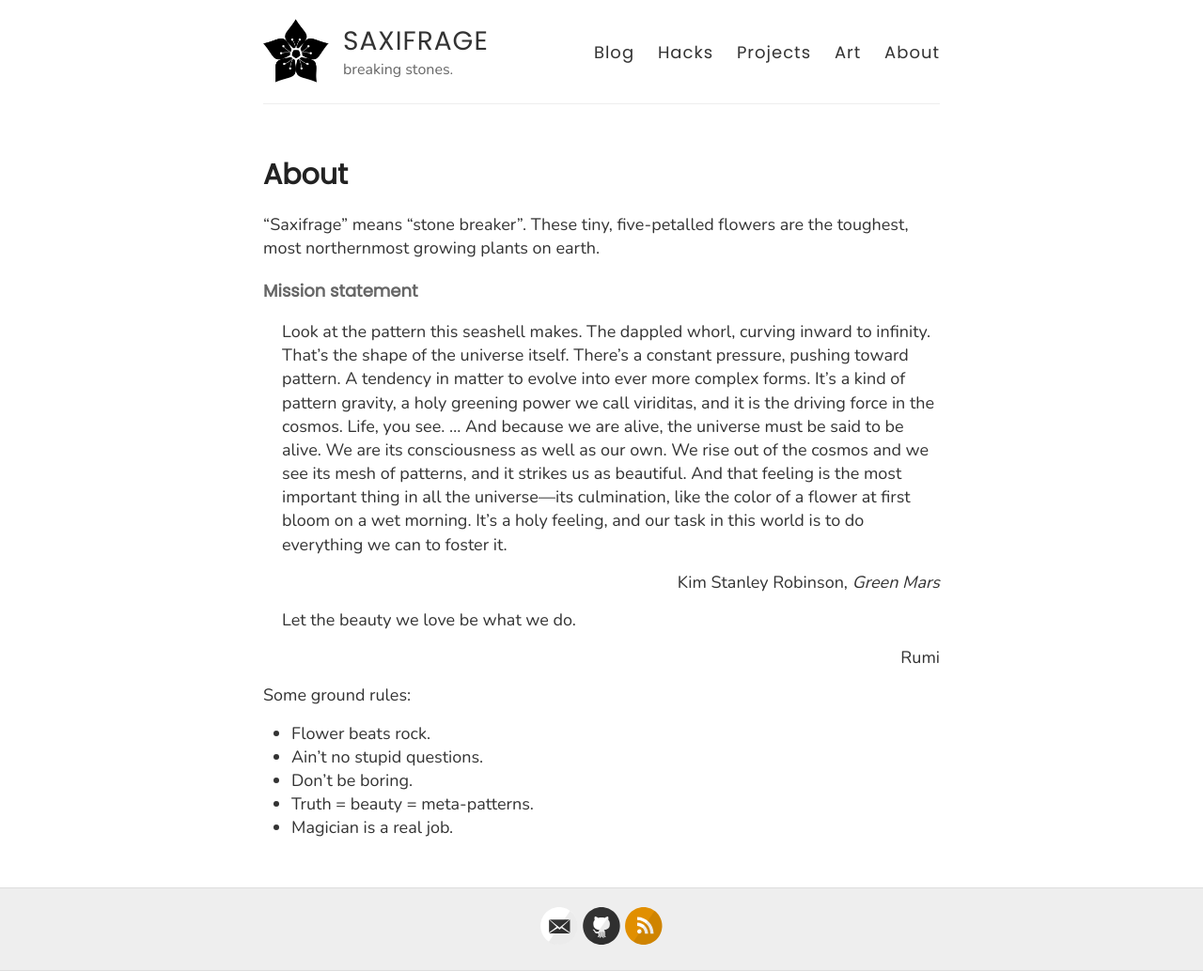
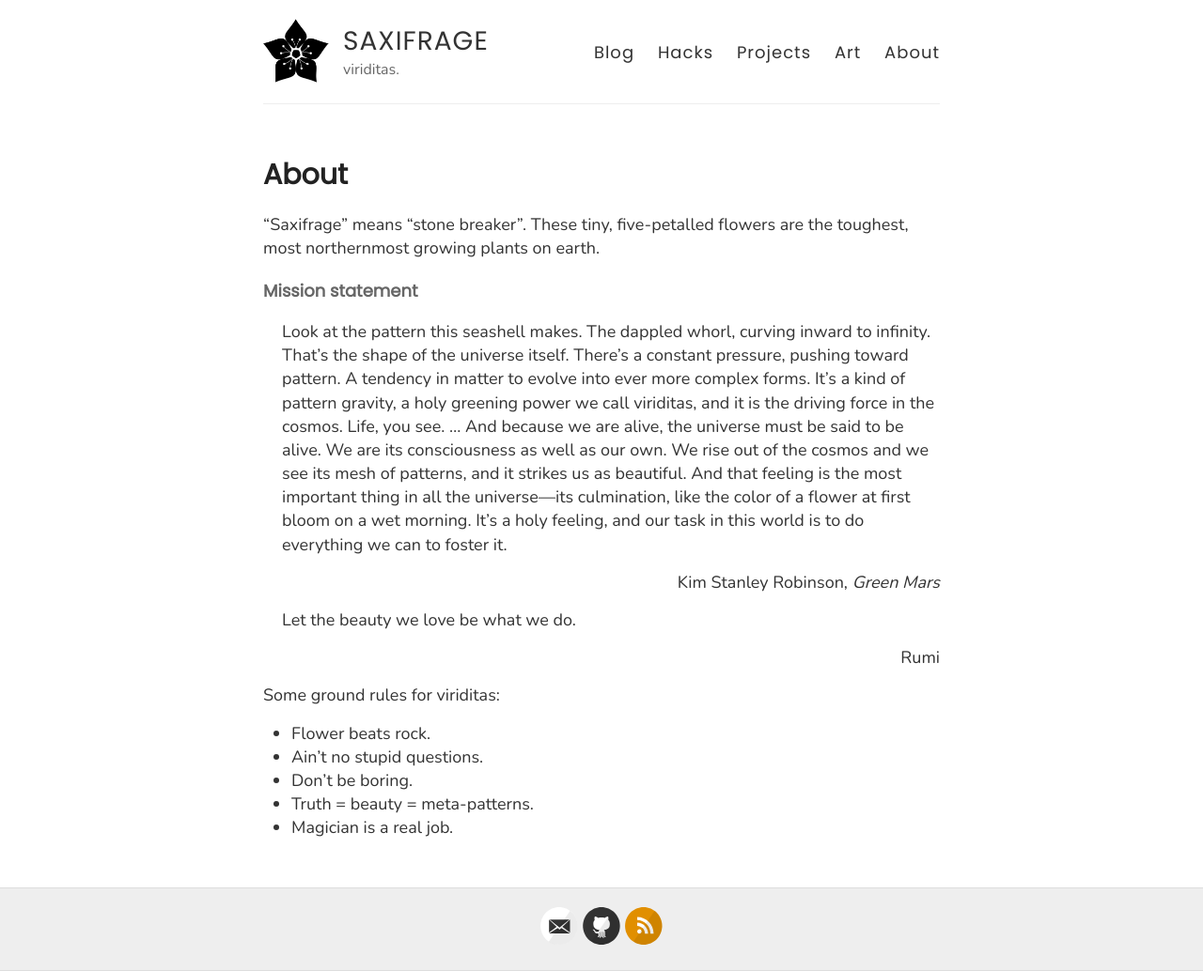
Before and after one commit to heptarch/heptarch.github.io, a Jekyll site: the page built from about.md, in a window 1280 px wide. Shown: the whole page at 94% size. Built offline with Jekyll 4.4.1, drawn with Linux system fonts in a browser that asks for light colours.

Commit message:
Update description

```diff
--- a/_config.yml
+++ b/_config.yml
@@ -7,7 +7,8 @@ name: SAXIFRAGE
 
 # Short bio or description (displayed in the header)
 #description: don't be boring.
-description: breaking stones.
+#description: breaking stones.
+description: viriditas.
 
 # Change default theme
 #theme: jekyll-theme-cayman
--- a/about.md
+++ b/about.md
@@ -34,7 +34,7 @@ Let the beauty we love be what we do.
 
 <div style="text-align: right">Rumi</div>
 
-Some ground rules:
+Some ground rules for viriditas:
 
 - Flower beats rock.
 - Ain't no stupid questions.
```
